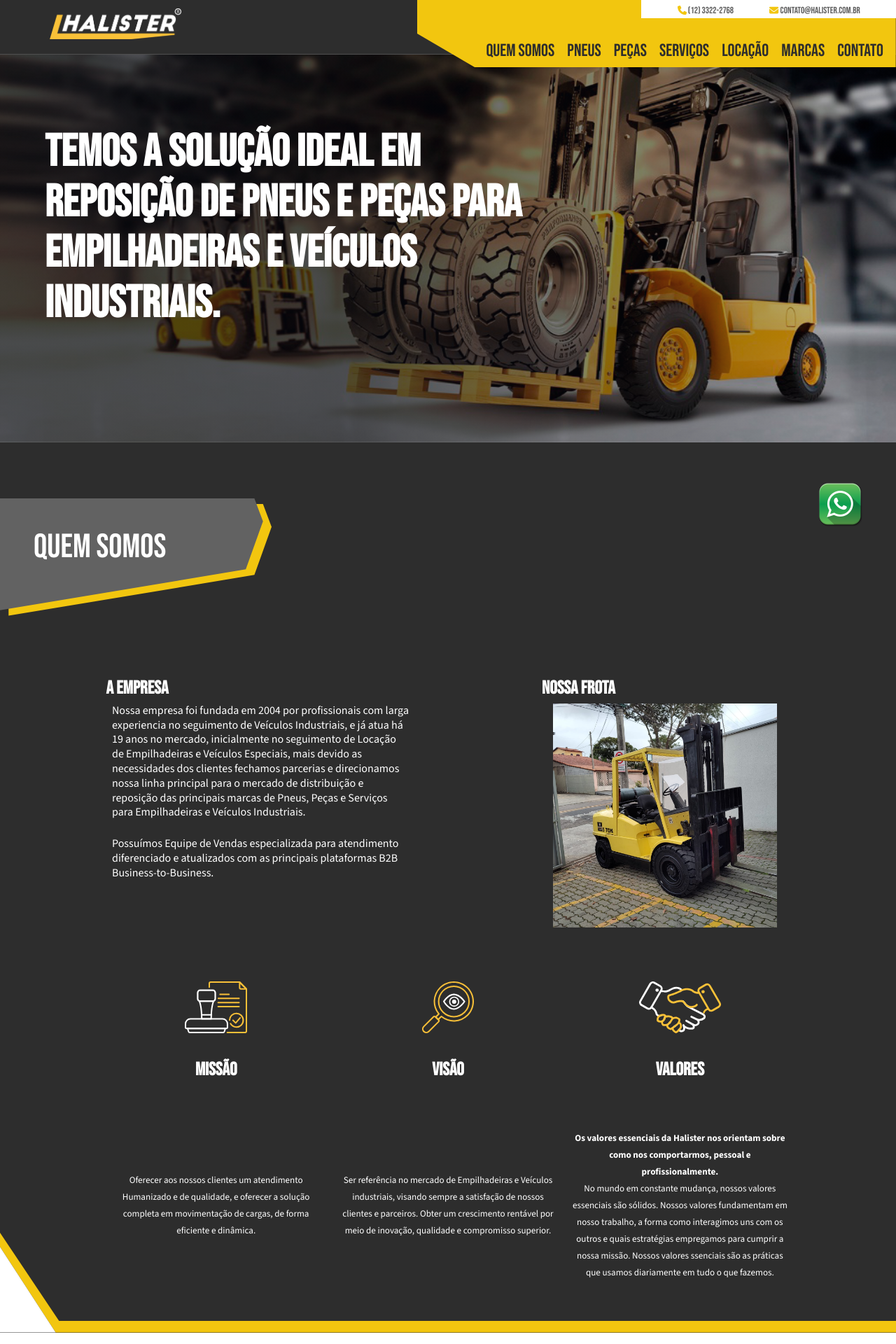
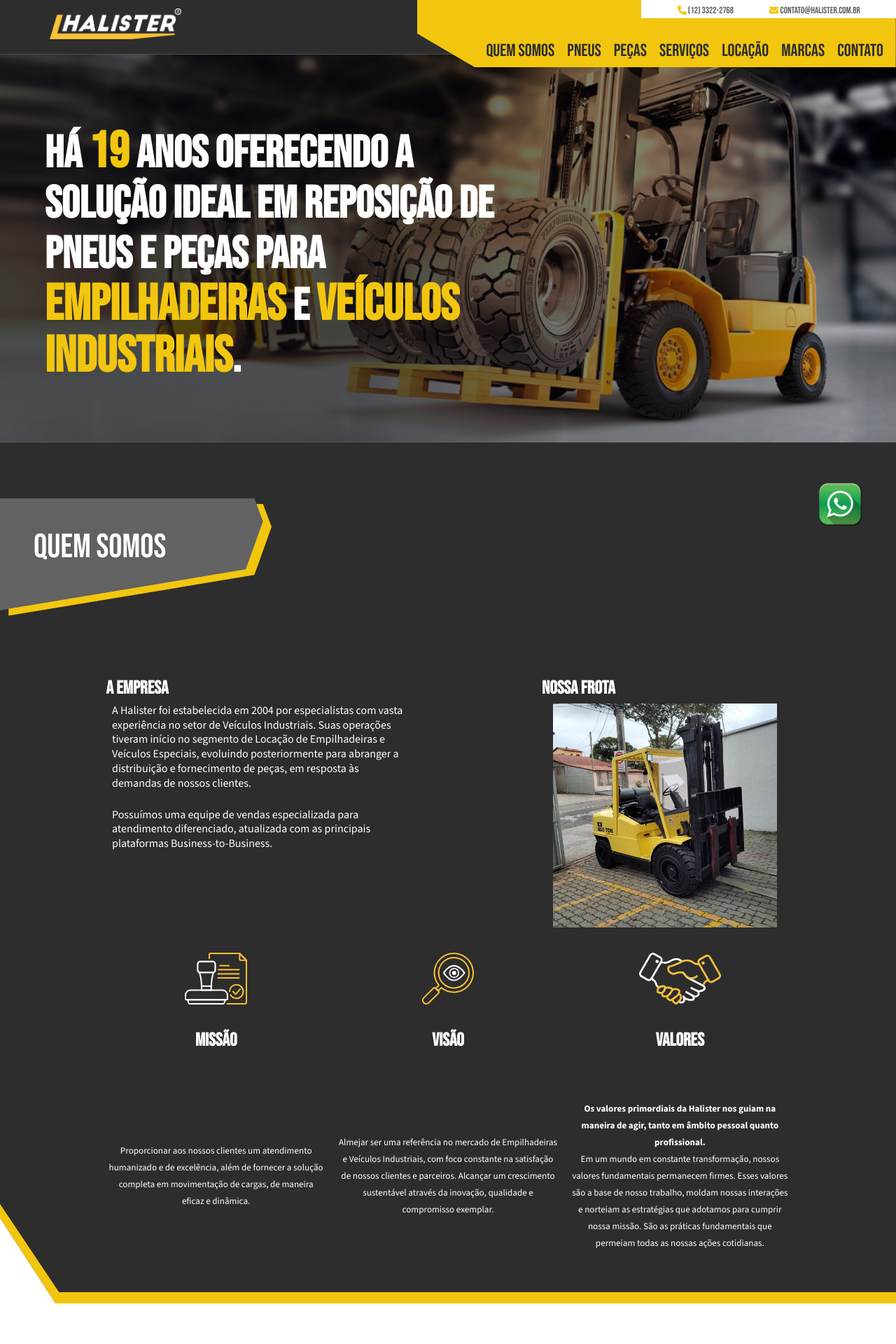
Before and after one commit to luanaandare/Halister, a Vue app: page / in a window 1280 px wide. Shown: the top 1920 px of the page at 70% size. Built offline with nearby package versions, Linux system fonts and the light colour scheme.

Commit message:
rewrote the introduction and title

```diff
--- a/src/components/websiteSections/BackgroundIntro.vue
+++ b/src/components/websiteSections/BackgroundIntro.vue
@@ -1,8 +1,23 @@
 <template>
   <div class="backgroundImage">
-    <h1>TEMOS A SOLUÇÃO IDEAL EM REPOSIÇÃO DE PNEUS E PEÇAS PARA EMPILHADEIRAS E VEÍCULOS INDUSTRIAIS.</h1>
+    <h1>
+      HÁ <span>{{currentDate() - 2004 }}</span> ANOS OFERECENDO
+      A SOLUÇÃO IDEAL EM REPOSIÇÃO DE PNEUS E PEÇAS PARA
+      <span>EMPILHADEIRAS</span> E <span>VEÍCULOS INDUSTRIAIS</span>.</h1>
   </div>
 </template>
+
+<script>
+export default {
+  methods: {
+    currentDate() {
+      const current = new Date();
+      const date = `${current.getFullYear()}`;
+      return date;
+    },
+  }
+}
+</script>
 
 <style scoped>
 .backgroundImage{
@@ -16,6 +31,10 @@ h1 {
   color: var(--color-text-light);
   font-family: BebasNeue;
   cursor: default;
+}
+
+h1 span {
+  color: var(--halister-theme-yellow);
 }
 
 @media (width < 1000px) {
@@ -41,6 +60,10 @@ h1 {
     line-height: clamp(1.5rem, 0.09rem + 7vw, 4.5rem); /* 1.5rem -> 4.5 rem */
     font-size: clamp(1.2rem, -0.12rem + 6.5vw, 4rem); /* 1.2rem -> 4 rem */
   }
+
+  h1 span {
+    font-size: clamp(1.7rem, 0.38rem + 6.5vw, 4.5rem); /* 1.2rem -> 4 rem */
+  }
 }
 
 @media (width >= 1000px) {
@@ -64,6 +87,10 @@ h1 {
     line-height: 4.5rem; /* 4.5rem -> 6rem */
     font-size: 4rem; /* 4rem -> 4.75rem */
   }
+
+  h1 span {
+    font-size: 4.5rem; /* 1.2rem -> 4 rem */
+  }
 }
 
 </style>
--- a/src/components/websiteSections/WePage.vue
+++ b/src/components/websiteSections/WePage.vue
@@ -5,18 +5,17 @@
       <div class="biColumn">
         <h4>A empresa</h4>
         <p>
-          Nossa empresa foi fundada em 2004 por profissionais com larga
-          experiencia no seguimento de Veículos Industriais, e já atua há
-          {{currentDate() - 2004 }} anos no mercado, inicialmente no
-          seguimento de Locação de Empilhadeiras e Veículos Especiais,
-          mais devido as necessidades dos clientes fechamos parcerias e
-          direcionamos nossa linha principal para o mercado de distribuição
-          e reposição das principais marcas de Pneus, Peças e Serviços
-          para Empilhadeiras e Veículos Industriais.
+          A Halister foi estabelecida em 2004 por especialistas com
+          vasta experiência no setor de Veículos Industriais. Suas
+          operações tiveram início no segmento de Locação de
+          Empilhadeiras e Veículos Especiais, evoluindo posteriormente
+          para abranger a distribuição e fornecimento de peças,
+          em resposta às demandas de nossos clientes.
         </p>
         <p>
-          Possuímos Equipe de Vendas especializada para atendimento diferenciado
-          e atualizados com as principais plataformas B2B Business-to-Business.
+          Possuímos uma equipe de vendas especializada para atendimento
+          diferenciado, atualizada com as principais plataformas
+          Business-to-Business.
         </p>
       </div>
       <div class="biColumn space">
@@ -38,9 +37,10 @@
         <h4>Missão</h4>
         <div class="textContainer">
           <p>
-            Oferecer aos nossos clientes um atendimento Humanizado
-            e de qualidade, e oferecer a solução completa em
-            movimentação de cargas, de forma eficiente e dinâmica.
+            Proporcionar aos nossos clientes um atendimento
+            humanizado e de excelência, além de fornecer a
+            solução completa em movimentação de cargas, de
+            maneira eficaz e dinâmica.
           </p>
         </div>
       </div>
@@ -49,11 +49,11 @@
         <h4>Visão</h4>
         <div class="textContainer">
           <p>
-            Ser referência no mercado de Empilhadeiras e
-            Veículos industriais, visando sempre a satisfação
-            de nossos clientes e parceiros. Obter um crescimento
-            rentável por meio de inovação, qualidade e compromisso
-            superior.
+            Almejar ser uma referência no mercado de Empilhadeiras
+            e Veículos Industriais, com foco constante na satisfação
+            de nossos clientes e parceiros. Alcançar um crescimento
+            sustentável através da inovação, qualidade e
+            compromisso exemplar.
           </p>
         </div>
       </div>
@@ -62,18 +62,16 @@
         <h4>Valores</h4>
         <div class="textContainer">
           <span>
-            Os valores essenciais da Halister nos orientam
-            sobre como nos comportarmos, pessoal e
-            profissionalmente.
+            Os valores primordiais da Halister nos guiam na maneira
+            de agir, tanto em âmbito pessoal quanto profissional.
           </span>
           <p>
-            No mundo em constante mudança,
-            nossos valores essenciais são sólidos. Nossos
-            valores fundamentam em nosso trabalho, a forma como
-            interagimos uns com os outros e quais estratégias
-            empregamos para cumprir a nossa missão. Nossos valores
-            ssenciais são as práticas que usamos diariamente em
-            tudo o que fazemos.
+            Em um mundo em constante transformação, nossos valores
+            fundamentais permanecem firmes. Esses valores são a base
+            de nosso trabalho, moldam nossas interações e norteiam as
+            estratégias que adotamos para cumprir nossa missão. São as
+            práticas fundamentais que permeiam todas as nossas ações
+            cotidianas.
           </p>
         </div>
       </div>
```
